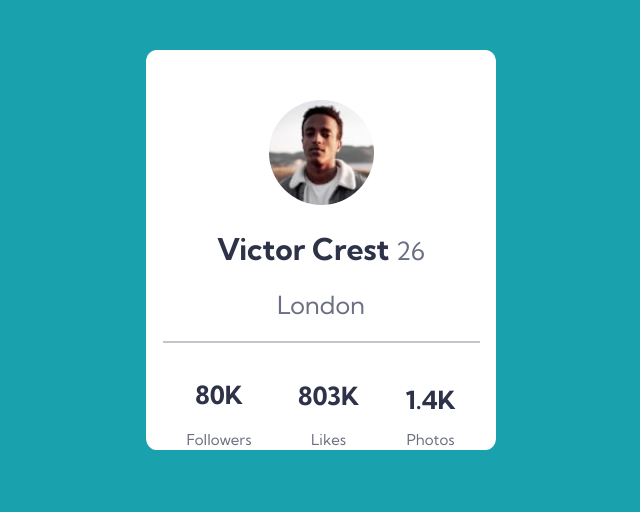
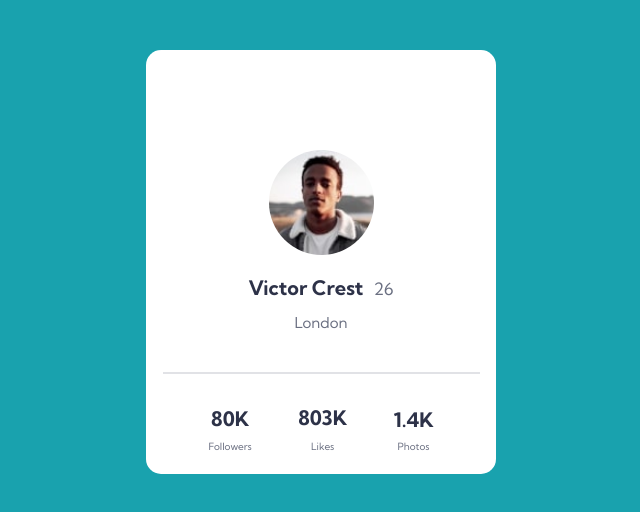
Before and after one commit to dehfachini/profile-card-component, a plain HTML site: page index.html in a window 1280 px wide. Shown: the whole page, without its empty margins (319-959 px from the left). Drawn offline with Linux system fonts and the light colour scheme.

Commit message:
Adjust metrics

```diff
--- a/css/styles.css
+++ b/css/styles.css
@@ -8,27 +8,31 @@ body {
 
 h1 {
     color: hsl(229, 23%, 23%);
-    font-size: 30px;
+    font-size: 20px;
+    margin-top: 15px;
+
 }
 
 h2 {
     color: hsl(227, 10%, 46%);
     font-weight: 400;
-    font-size: 25px;
+    font-size: 15px;
+    margin-bottom: 40px;
 }
 
 hr {
     border-style: solid;
-    opacity: 0.4;
-    border-width: 0.3px;
+    opacity: 0.2;
+    border-width: 0.1px;
     border-color:hsl(227, 10%, 46%);
     width: 90%;
+
 }
 
 .profile-photo {
     border-radius: 50%;
     width: 30%;
-    margin-top: 50px;
+    margin-top: 100px;
 }
 
 .profile-information {
@@ -40,12 +44,13 @@ hr {
     margin: 50px auto 50px auto;
     background-color: #fff;
     width: 350px;
-    height: 400px;
-    border-radius: 3%;
+    /* height: 400px; */
+    border-radius: 15px;
     padding: auto;
 }
 .metrics-row {
     /* padding: 7%; */
+
 
 }
 
@@ -57,9 +62,9 @@ hr {
 .metric-number {
     font-weight: 700;
     color: hsl(229, 23%, 23%);
-    font-size: 25px;
-    padding-bottom: 30%;
-    padding-top: 10%;
+    font-size: 20px;
+    padding-bottom: 20%;
+    padding-top: 2%;
 
 
 }
@@ -67,11 +72,13 @@ hr {
 .metric-text {
     font-size: 0.5rem;
     color: hsl(227, 10%, 46%);
-    font-size: 15px;
+    font-size: 10px;
+
 }
 
 .age {
     color: hsl(227, 10%, 46%);
     font-weight: 400;
-    font-size: 25px;
+    font-size: 17px;
+    padding-left: 6px
 }
```
